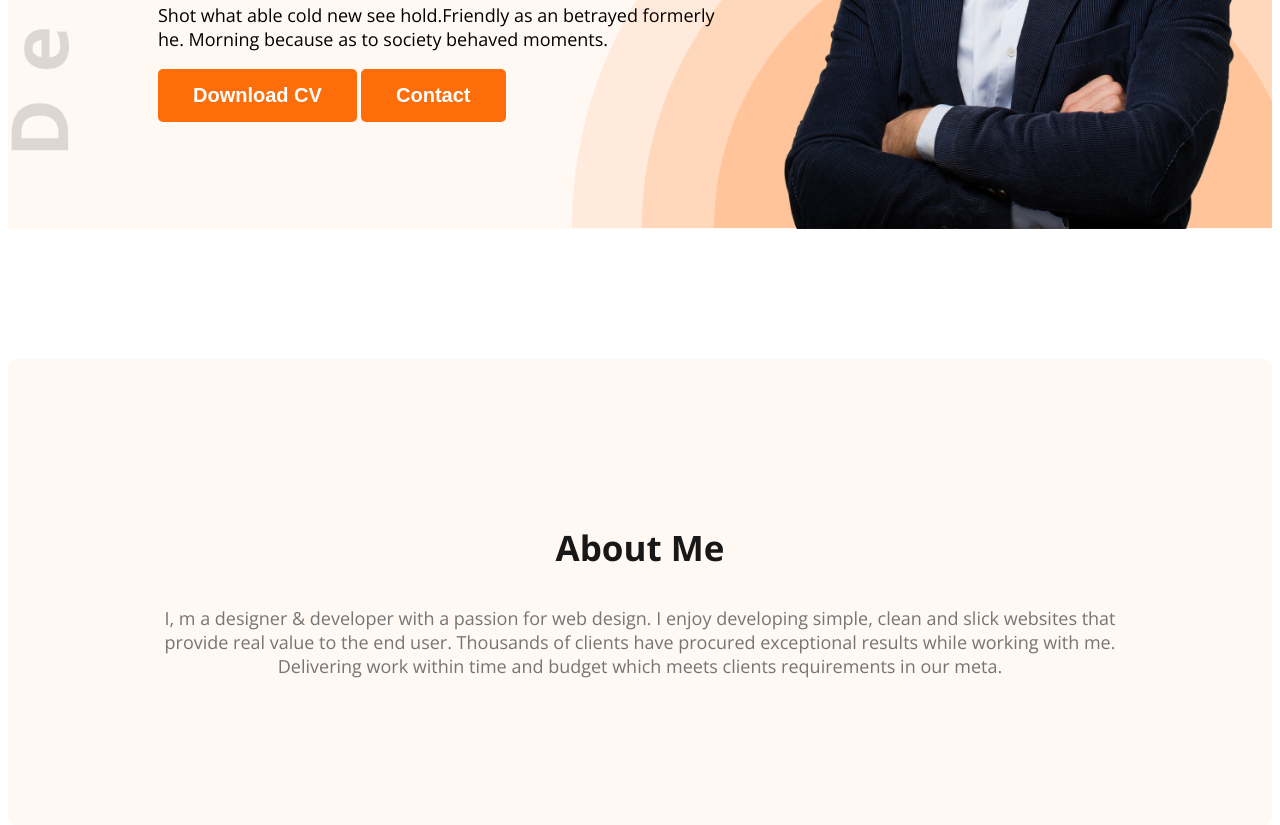
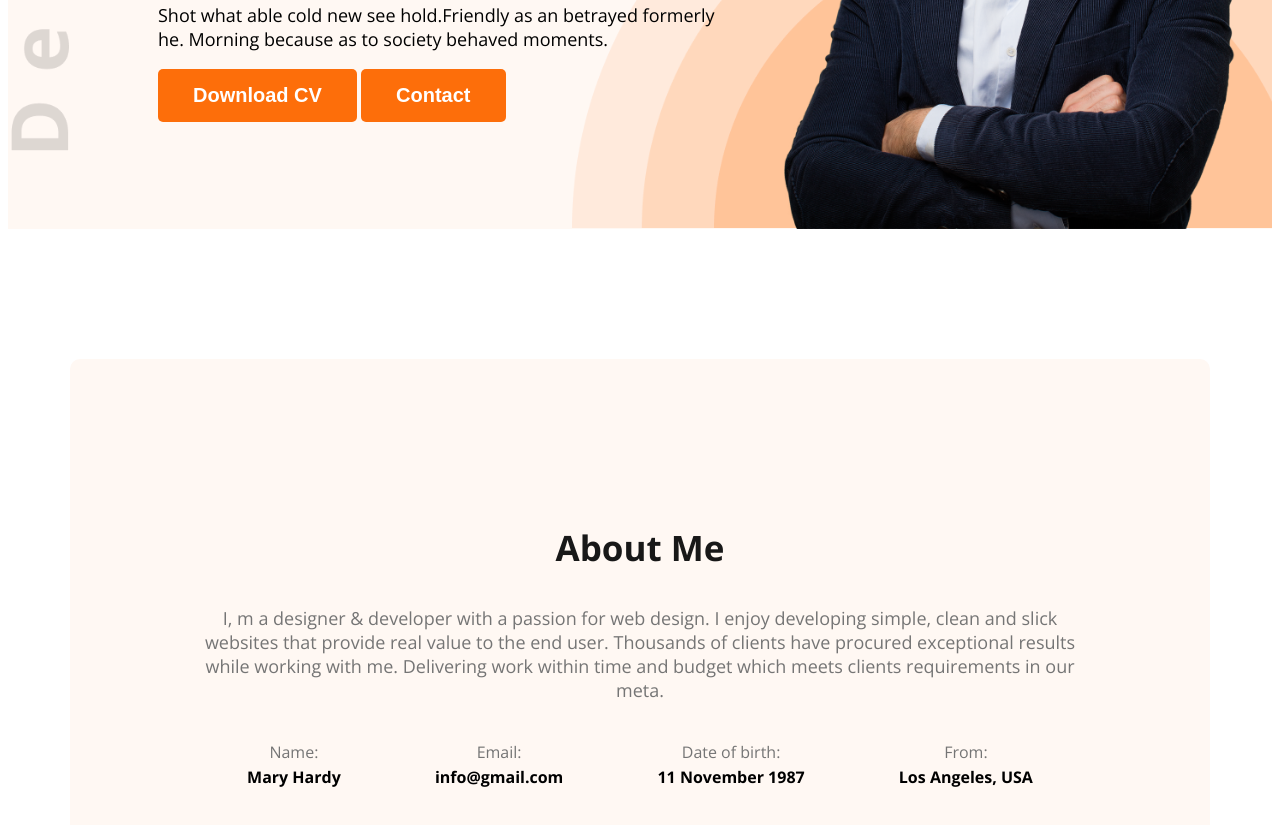
Before and after one commit to saeedalhasan/webdeveloper-portfolio, a plain HTML site: page index.html in a window 1280 px wide. Shown: the part 539-1364 px from the top of the page. Drawn offline with nearby package versions, Linux system fonts and the light colour scheme.

Commit message:
about info added

```diff
--- a/index.html
+++ b/index.html
@@ -44,6 +44,25 @@
             <p class="section-description">
                 I, m a designer & developer with a passion for web design. I enjoy developing simple, clean and slick websites that provide real value to the end user. Thousands of clients have procured exceptional results while working with me. Delivering work within time and budget which meets clients requirements in our meta.
             </p>
+            <div class="about-info-container">
+                <!-- .about-info*4>h4.info-title+p.info-description -->
+                <div class="about-info">
+                    <h4 class="info-title">Name:</h4>
+                    <p class="info-description">Mary Hardy</p>
+                </div>
+                <div class="about-info">
+                    <h4 class="info-title">Email:</h4>
+                    <p class="info-description">info@gmail.com</p>
+                </div>
+                <div class="about-info">
+                    <h4 class="info-title">Date of birth:</h4>
+                    <p class="info-description">11 November 1987</p>
+                </div>
+                <div class="about-info">
+                    <h4 class="info-title">From:</h4>
+                    <p class="info-description">Los Angeles, USA</p>
+                </div>
+            </div>
         </section>
     </main>
     <footer>
--- a/styles/portfolio.css
+++ b/styles/portfolio.css
@@ -105,6 +105,10 @@ nav a {
 }
 
 /* main section styles */
+main{
+    max-width: 1140px;
+    margin: 0 auto;
+}
 
 /* about section styles */
 .about {
@@ -113,3 +117,19 @@ nav a {
     background: #FFF8F3;
     margin: 130px 0;
 }
+.about-info-container{
+    display: flex;
+    justify-content: space-around;
+}
+.about-info{
+    text-align: center;
+}
+.info-title{
+    margin-bottom: 0;
+    font-weight: 300;
+    color: #757575;
+}
+.info-description{
+    margin-top: 3px;
+    font-weight: bold;
+}
```
